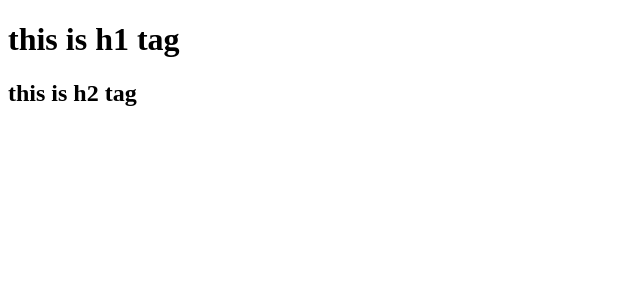
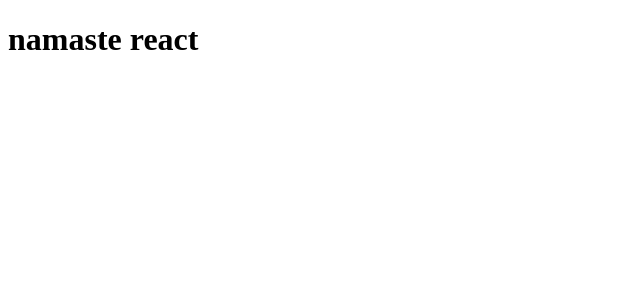
Before and after one commit to santhu501/namaste-react, a React (Vite) app: page / in a window 1280 px wide. Shown: the top 300 px of the page, without its empty margins (0-640 px from the left). Built offline with nearby package versions, Linux system fonts and the light colour scheme.

Commit message:
few more changes. using JSX.

```diff
--- a/App.js
+++ b/App.js
@@ -14,12 +14,22 @@ import ReactDOM from 'react-dom'
  *
  *
  */
-
+/*
 const parentElement = React.createElement("div", { id: "parent" },
         React.createElement("div", { id: "child" },
             [ React.createElement("h1", {key: "1"}, "this is h1 tag"), React.createElement("h2", {key: "2"}, "this is h2 tag") ] ));
 
-console.log(parentElement);
+console.log(parentElement); */
+
+// JSX is converted to react element by Babel. JSX is not html.
+// JSX can be used with parenthesis for multiple lines, for single line paranthesis is optional.
+const JSXElement = <h1 className="parent"> namaste react </h1>;
+
+const JSX2 = (<h1 className="parent" tabIndex="5">
+namaste react </h1> );
+
+console.log(JSXElement);
+
 //const heading = React.createElement("h1", {id:"h1Element"}, "first react");
 const rootElem = ReactDOM.createRoot(document.getElementById("root"));
-rootElem.render(parentElement);
+rootElem.render(JSXElement);
```
Also changed, not shown: notes/Episode3.txt.
